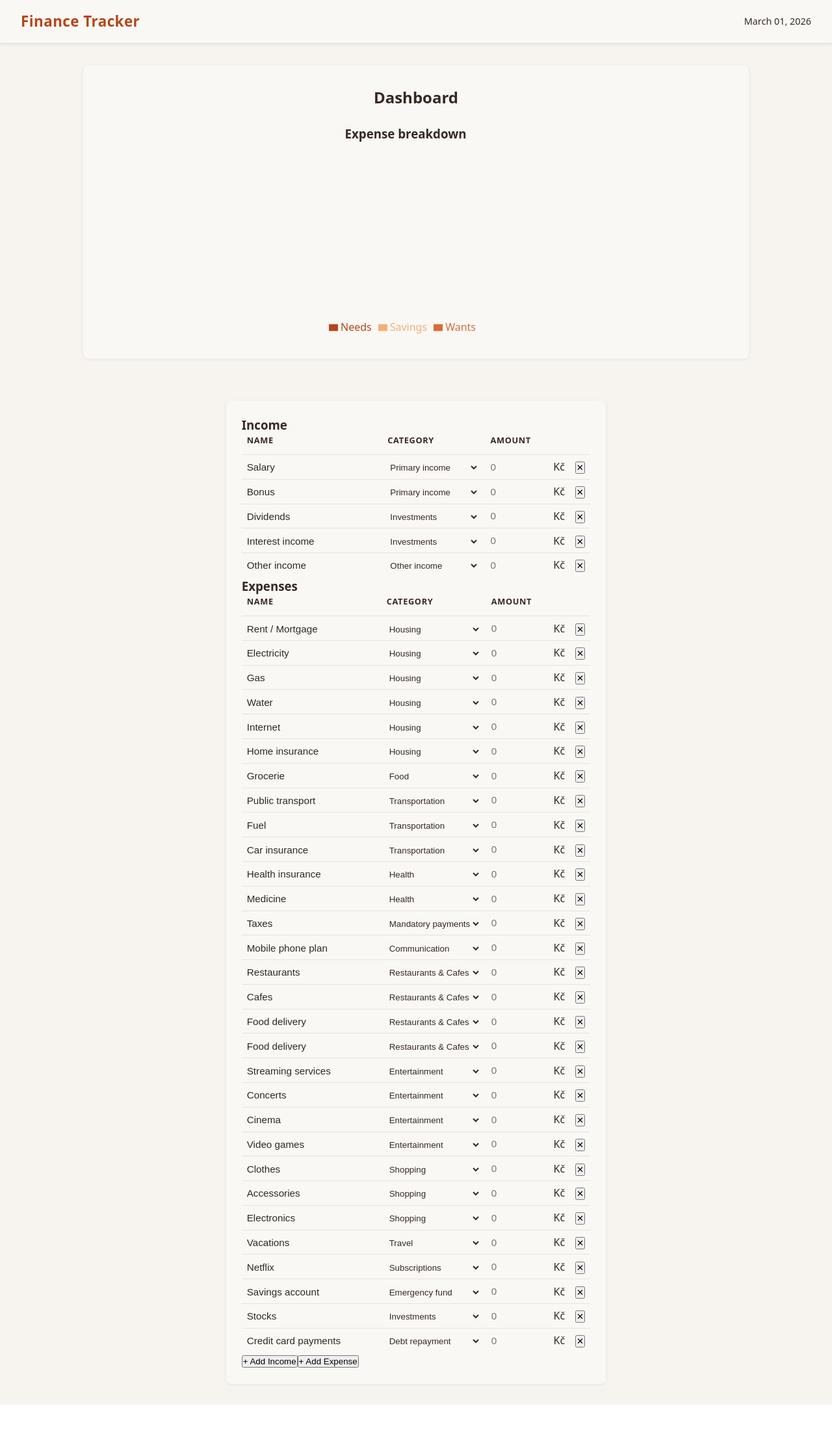
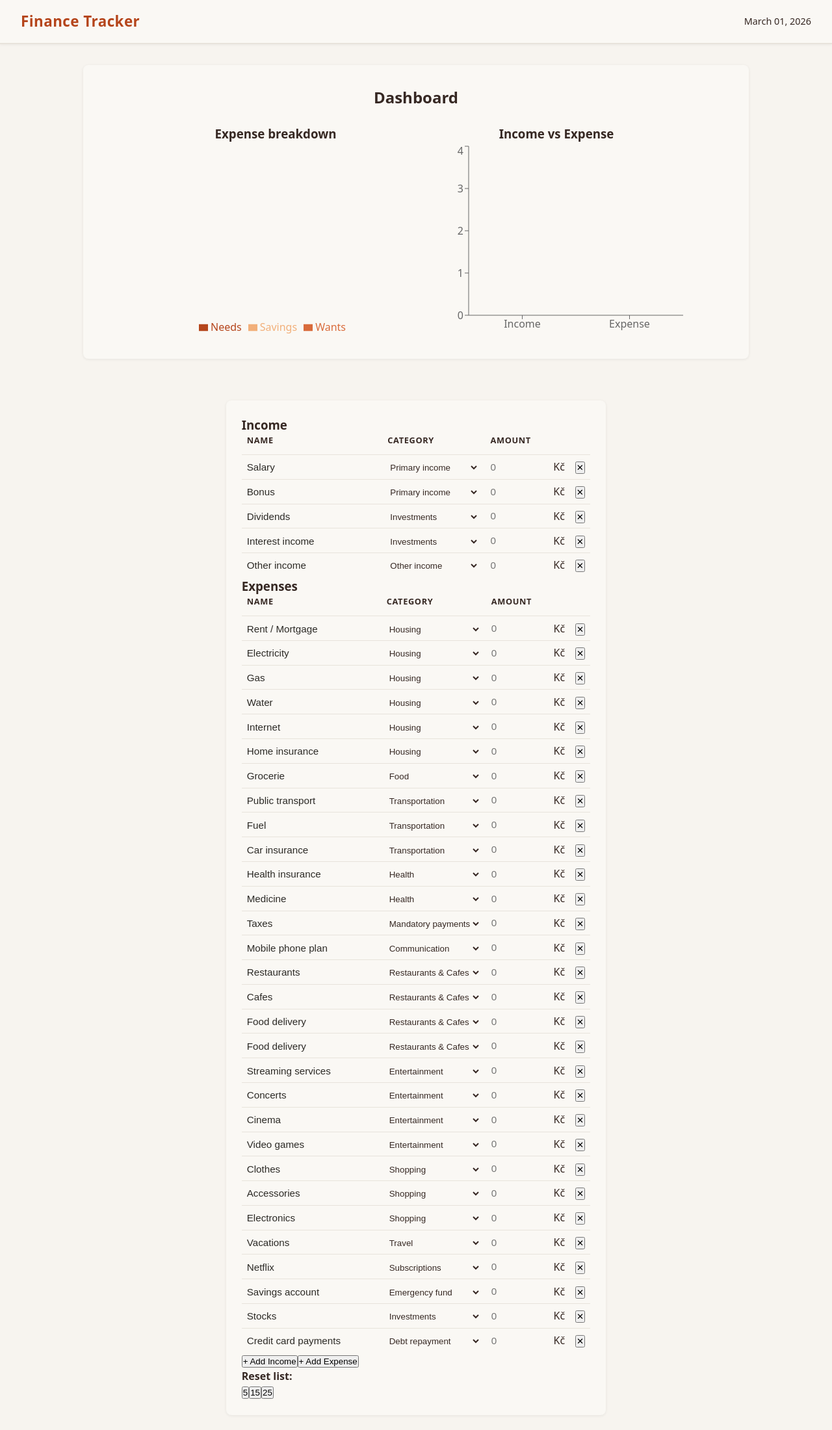
Before and after one commit to ondrej-diepolt/personal-budget-tracker, a React (Vite) app: page / in a window 1280 px wide. Shown: the top 2200 px of the page at 65% size. Before the commit the page ends 2161 px from the top, so only its background shows below. Built offline with nearby package versions, Linux system fonts and the light colour scheme.

Commit message:
bar chart added for Inocme/Expense comparison

```diff
--- a/src/components/Dashboard.jsx
+++ b/src/components/Dashboard.jsx
@@ -1,6 +1,6 @@
 import { useBudget } from '../context/BudgetContext'
 import { useBudgetStats } from '../hooks/useBudgetStats'
-import { PieChart, Pie, Cell, Tooltip, Legend } from 'recharts'
+import { PieChart, Pie, Cell, Tooltip, Label, BarChart, Bar, XAxis, YAxis, Legend } from 'recharts'
 
 
 const COLORS = [
@@ -33,7 +33,10 @@ function Dashboard() {
     const { transactions } = useBudget()
     const stats = useBudgetStats(transactions)
 
-   console.log('stats:', stats)
+    const barData = [
+  { type: "Income", amount: stats.totalIncome },
+  { type: "Expense", amount: stats.totalExpenses }
+]
 
   return (
     <div className="dashboard">
@@ -54,22 +57,39 @@ function Dashboard() {
                         <Cell key={index} fill={COLORS[index % COLORS.length]} />
                     ))}
                     </Pie>
-                    <Tooltip formatter={(value) => `${value} Kč`} />
+                    <Tooltip
+                        formatter={(value) => {
+                            const total = stats.needsWantsSavings.reduce(
+                            (sum, item) => sum + item.amount,
+                            0
+                            )
+                            const percent = ((value / total) * 100).toFixed(1)
+                            return `${percent} %`
+                        }}
+                    />
                     <Legend />
                 </PieChart>
             </div>
 
             <div>
-                {/* <h3>Příjmy podle kategorie</h3>
-                <PieChart width={400} height={300}>
-                    <Pie data={stats.incomeBreakdown} dataKey="amount" nameKey="category">
-                    {stats.incomeBreakdown.map((_, index) => (
-                        <Cell key={index} fill={COLORS[index % COLORS.length]} />
-                    ))}
-                    </Pie>
+                <h3>Income vs Expense</h3>
+                <BarChart width={400} height={300} data={barData}>
+                    <XAxis dataKey="type" />
+                    <YAxis>
+                        <Label
+                            value="Kč"
+                            position="top"
+                        />
+                    </YAxis>
                     <Tooltip formatter={(value) => `${value} Kč`} />
-                    <Legend />
-                </PieChart> */}
+
+                    <Bar dataKey="amount">
+                        <Cell fill="#1BB596"/>
+                        <Cell fill="#b5451b"/>
+                    </Bar>
+
+                </BarChart>
+
             </div>
 
         </div>
--- a/src/components/TransactionList.jsx
+++ b/src/components/TransactionList.jsx
@@ -31,6 +31,12 @@ function TransactionList() {
       {renderTable(expenses)}
       <button type="button" className='add-transaction' onClick={addIncome}>+ Add Income</button>
       <button type="button" className='add-transaction' onClick={addExpense}>+ Add Expense</button>
+      <div className='reset-table'>
+        <h4>Reset list: </h4>
+        <button className='reset-transactions'> 5 </button>
+        <button className='reset-transactions'> 15 </button>
+        <button className='reset-transactions'> 25 </button>
+      </div>
     </div>
   )
 }
```
